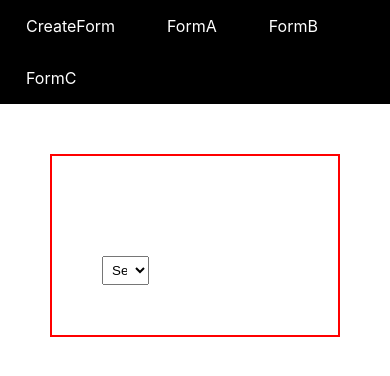
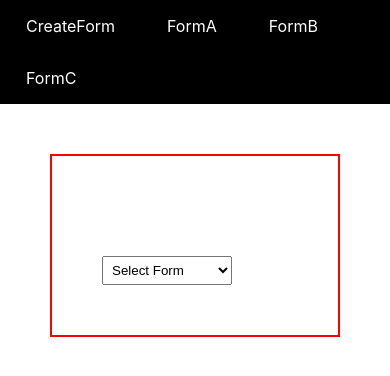
Before and after one commit to smartjaganrao/Form-Validation-Using-React-Hook-Form, a React (Create React App) app: page / in a window 390 px wide. Shown: the top 376 px of the page. Built offline with nearby package versions, Linux system fonts and the light colour scheme.

Commit message:
Fixed Dropdown Size in mobile View

```diff
--- a/src/App.css
+++ b/src/App.css
@@ -32,7 +32,7 @@ table, th, td {
 }
 .DropDown
 {
-  width: 25%;
+  width: 130px;
   padding: 5px;
   margin-top: 50px;
 }
```
